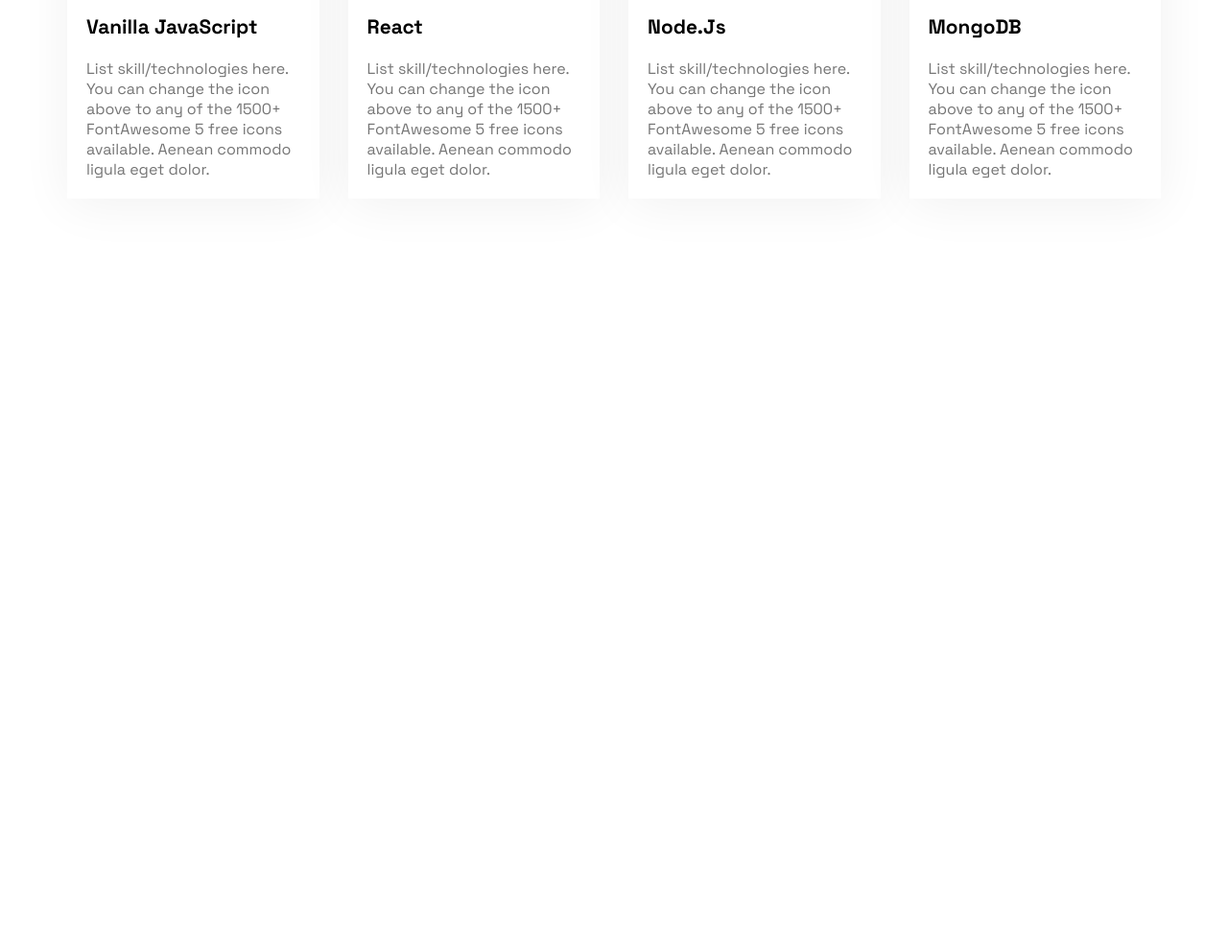
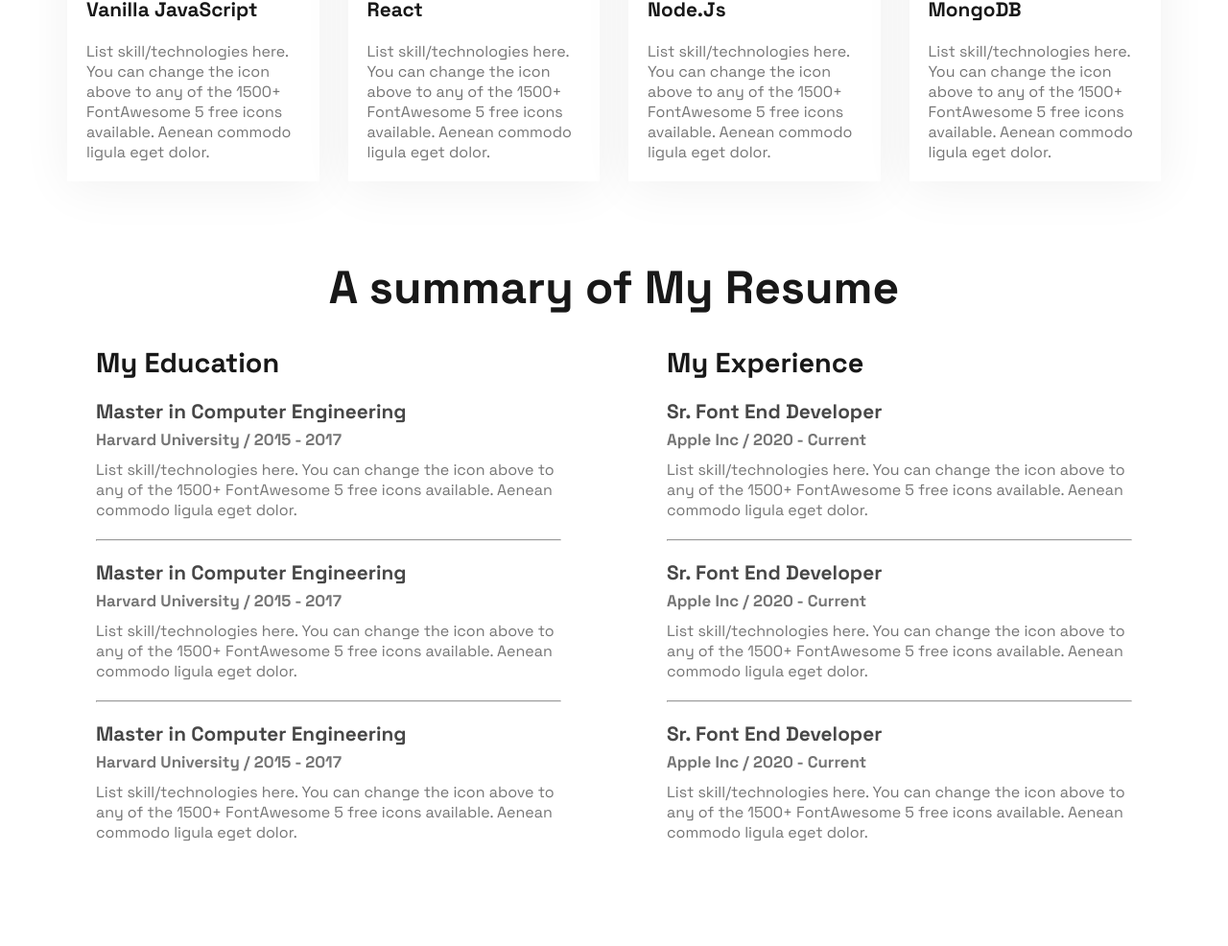
Before and after one commit to samsuuddintoha/webdev-portfolio, a plain HTML site: page index.html in a window 1280 px wide. Shown: the part 1646-2632 px from the top of the page at 96% size. Before the commit the page ends 1903 px from the top, so only its background shows below. Drawn offline with Linux system fonts and the light colour scheme.

Commit message:
added resume section

```diff
--- a/assets/css/style.css
+++ b/assets/css/style.css
@@ -1,15 +1,16 @@
 /* Default Style */
 :root {
-  --primary-color: #FD6E0A;
-  --bg-color: #FFF8F3;
+  --primary-color: #fd6e0a;
+  --bg-color: #fff8f3;
   --white: #fff;
   --dark: #181818;
   --dark-50: #474747;
   --dark-30: #757575;
-  --primary-font: "Space Grotesk", sans-serif;
+  --dark-20: #a3a3a3;
+  --primary-font: 'Space Grotesk', sans-serif;
 }
 
-*{
+* {
   margin: 0;
   padding: 0;
   box-sizing: border-box;
@@ -40,6 +41,9 @@ p {
   border-radius: 5px;
   border: 2px solid var(--primary-color);
   margin: 0 5px;
+}
+section {
+  margin: 80px auto;
 }
 .section-title {
   color: var(--dark);
@@ -123,7 +127,6 @@ main {
 
 /* About Style */
 .about {
-  margin: 100px 0;
   text-align: center;
   background-color: var(--bg-color);
   border-radius: 10px;
@@ -138,20 +141,57 @@ main {
   color: var(--dark-30);
 }
 /* What I Do Section */
+.what-i-do .section-description {
+  padding: 0 80px;
+}
 .skills-container {
   display: flex;
   gap: 30px;
-  margin: 50px 0;
+  margin-top: 50px;
 }
 .skills-container .skill {
   background-color: var(--white);
-  box-shadow: 0px 6px 50px 0 rgb(0, 0, 0, .06);
+  box-shadow: 0px 6px 50px 0 rgb(0, 0, 0, 0.06);
   padding: 20px;
 }
 .skills-container .skill h4 {
+  color: var(--dark);
   font-size: 1.3rem;
   margin: 20px 0;
 }
 .skills-container .skill p {
   font-size: 1rem;
 }
+/* Resume Section */
+.resume-container {
+  display: flex;
+  justify-content: space-between;
+  gap: 50px;
+}
+.resume-column {
+  margin: 30px;
+}
+.resume-column-title {
+  color: var(--dark);
+  font-size: 1.8rem;
+  margin-bottom: 20px;
+}
+.resume-column hr {
+  margin: 20px 0;
+}
+.resume-item .resume-item-title {
+  color: var(--dark-50);
+  font-size: 1.3rem;
+  font-weight: 800;
+}
+.resume-item .item-institute {
+  color: var(--dark-30);
+  font-size: 1.05rem;
+  margin-top: 5px;
+  margin-bottom: 10px;
+  font-weight: 800;
+}
+.resume-item .description {
+  font-size: 1rem;
+}
+/*  */
--- a/index.html
+++ b/index.html
@@ -60,7 +60,7 @@
         </div>
       </div>
     </section>
-    <!-- What i do -->
+    <!-- What I Do Section -->
     <section class="what-i-do">
     <h3 class="section-title">What I Do</h3>
     <p class="section-description">
@@ -97,6 +97,64 @@
       </div>
     </div>
     </section>
+    <!-- Resume Section -->
+     <section class="resume">
+      <h3 class="section-title">A summary of My Resume</h3>
+      <div class="resume-container">
+        <div class="resume-column">
+          <h4 class="resume-column-title">My Education</h4>
+          <div class="resume-item">
+            <h4 class="resume-item-title">Master in Computer Engineering</h4>
+            <h5 class="item-institute">Harvard University / 2015 - 2017</h5>
+            <p class="description">
+              List skill/technologies here. You can change the icon above to any of the 1500+ FontAwesome 5 free icons available. Aenean commodo ligula eget dolor.
+            </p>
+          </div>
+          <hr>
+          <div class="resume-item">
+            <h4 class="resume-item-title">Master in Computer Engineering</h4>
+            <h5 class="item-institute">Harvard University / 2015 - 2017</h5>
+            <p class="description">
+              List skill/technologies here. You can change the icon above to any of the 1500+ FontAwesome 5 free icons available. Aenean commodo ligula eget dolor.
+            </p>
+          </div>
+          <hr>
+          <div class="resume-item">
+            <h4 class="resume-item-title">Master in Computer Engineering</h4>
+            <h5 class="item-institute">Harvard University / 2015 - 2017</h5>
+            <p class="description">
+              List skill/technologies here. You can change the icon above to any of the 1500+ FontAwesome 5 free icons available. Aenean commodo ligula eget dolor.
+            </p>
+          </div>
+        </div>
+        <div class="resume-column">
+          <h4 class="resume-column-title">My Experience</h4>
+          <div class="resume-item">
+            <h4 class="resume-item-title">Sr. Font End Developer</h4>
+            <h5 class="item-institute">Apple Inc / 2020 - Current</h5>
+            <p class="description">
+              List skill/technologies here. You can change the icon above to any of the 1500+ FontAwesome 5 free icons available. Aenean commodo ligula eget dolor.
+            </p>
+          </div>
+          <hr>
+          <div class="resume-item">
+            <h4 class="resume-item-title">Sr. Font End Developer</h4>
+            <h5 class="item-institute">Apple Inc / 2020 - Current</h5>
+            <p class="description">
+              List skill/technologies here. You can change the icon above to any of the 1500+ FontAwesome 5 free icons available. Aenean commodo ligula eget dolor.
+            </p>
+          </div>
+          <hr>
+          <div class="resume-item">
+            <h4 class="resume-item-title">Sr. Font End Developer</h4>
+            <h5 class="item-institute">Apple Inc / 2020 - Current</h5>
+            <p class="description">
+              List skill/technologies here. You can change the icon above to any of the 1500+ FontAwesome 5 free icons available. Aenean commodo ligula eget dolor.
+            </p>
+          </div>
+        </div>
+      </div>
+     </section>
   </main>
   <footer>
 
```
